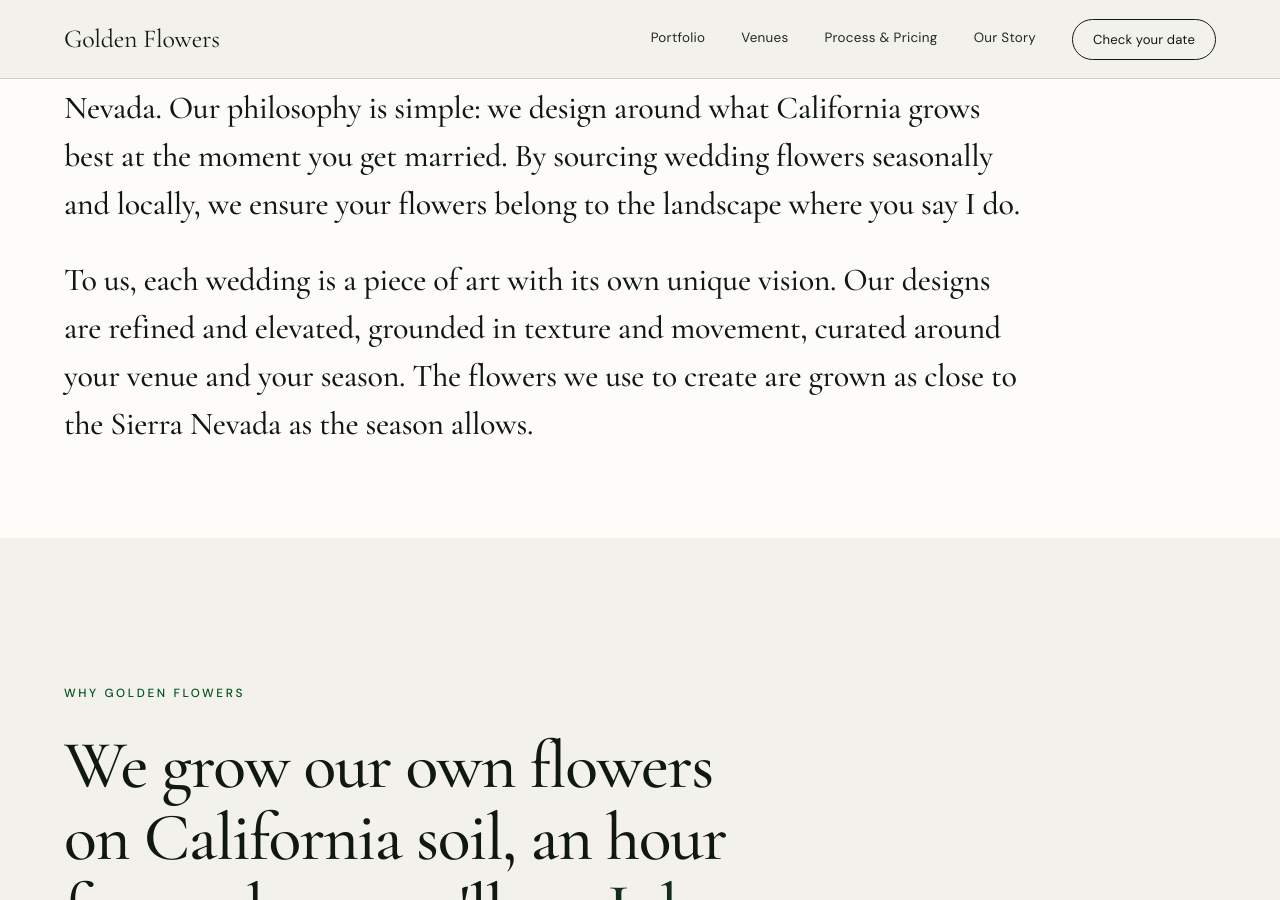
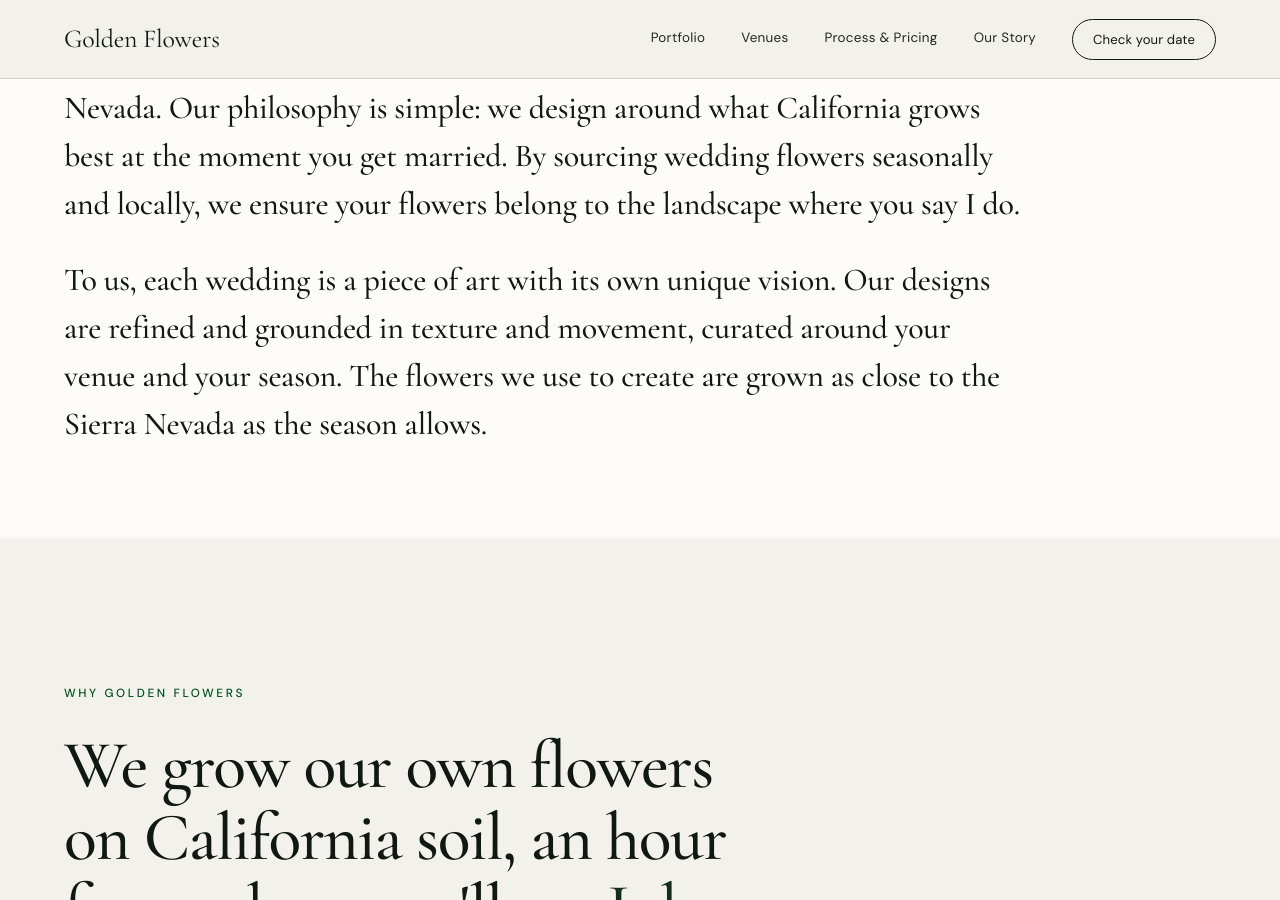
Before and after one commit to jshplhm/goldenflowers, a Jekyll site: the page built from index.md, in a window 1280 px wide and 900 px high, scrolled down 1014 px. Built offline with Jekyll 4.4.1, drawn with Linux system fonts in a browser that asks for light colours.

Commit message:
Update site copy in _data/home.yml via inline editor

```diff
--- a/_data/home.yml
+++ b/_data/home.yml
@@ -12,9 +12,9 @@ intro:
     flowers seasonally and locally, we ensure your flowers belong to the
     landscape where you say I do."
   paragraph2: To us, each wedding is a piece of art with its own unique vision.
-    Our designs are refined and elevated, grounded in texture and movement,
-    curated around your venue and your season. The flowers we use to create are
-    grown as close to the Sierra Nevada as the season allows.
+    Our designs are refined and grounded in texture and movement, curated around
+    your venue and your season. The flowers we use to create are grown as close
+    to the Sierra Nevada as the season allows.
 why:
   label: Why Golden Flowers
   heading: We grow our own flowers on California soil, an hour from where you'll
```
